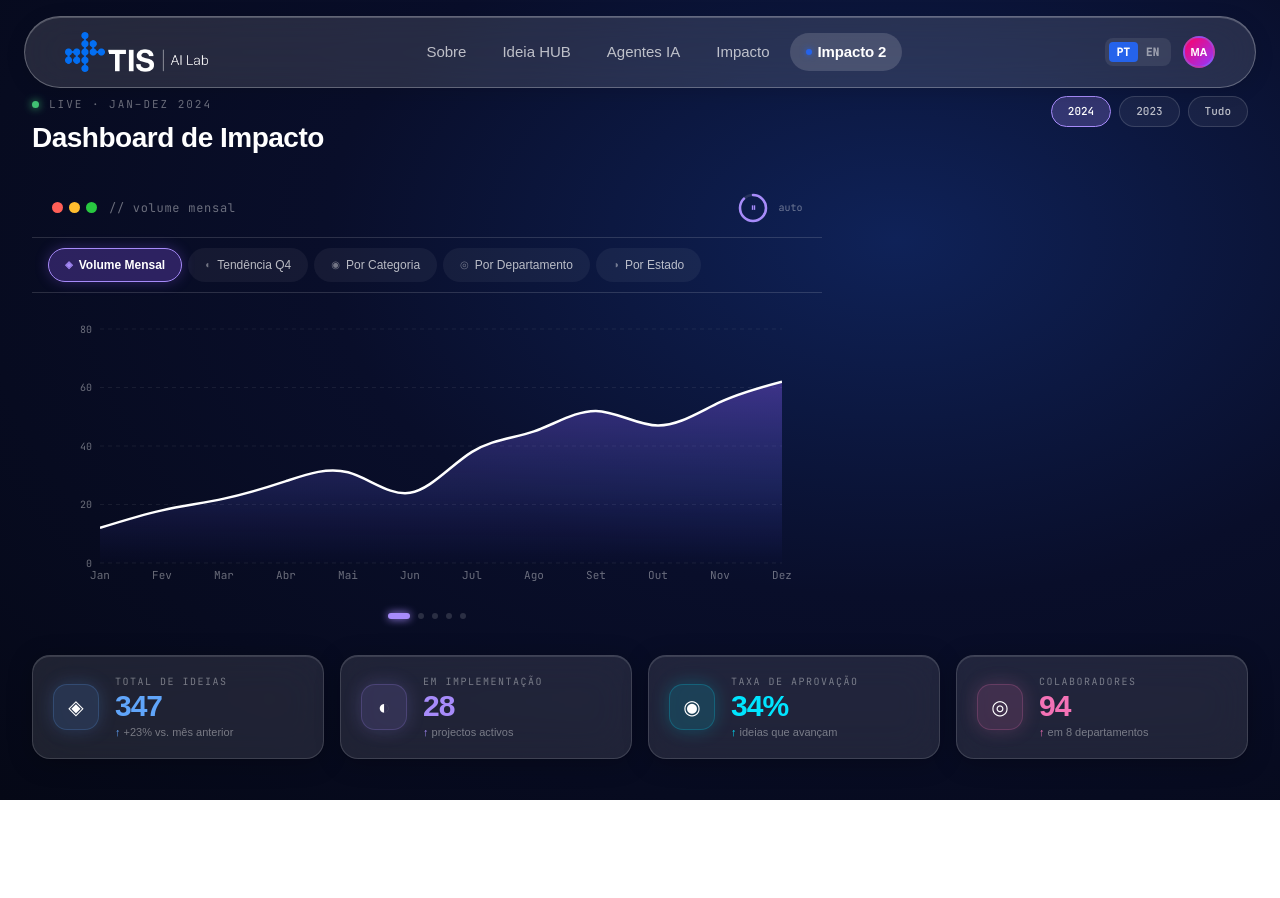
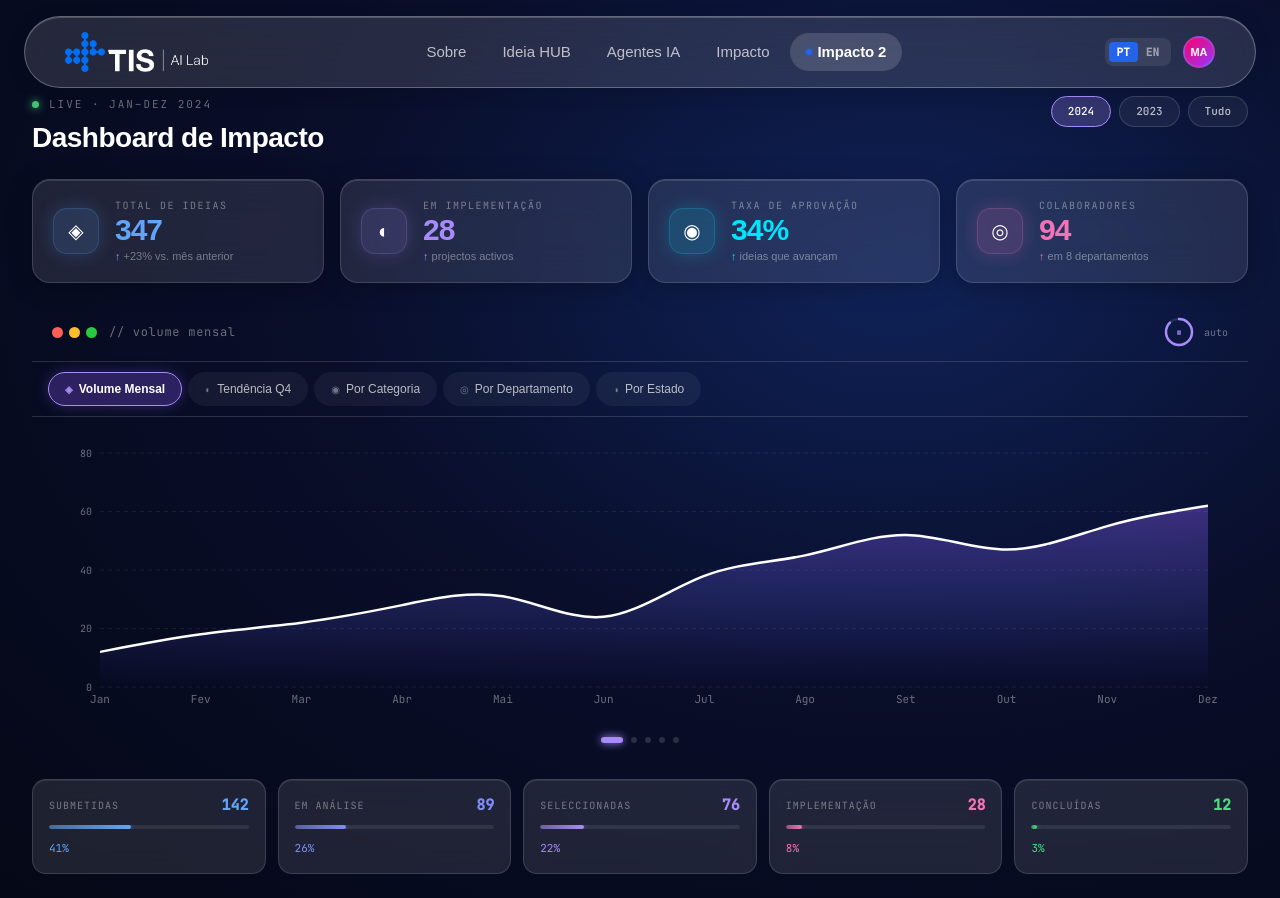
Before and after one commit to saracsguerreiro/labinovacaotis-react, a React (Vite) app: page /#/impacto2 in a window 1280 px wide. Before the commit the page ends 800 px from the top, so only its background shows below. Built offline with nearby package versions, Linux system fonts and the light colour scheme; a web font is replaced by a local one.

Commit message:
Revert "refactor(impacto2): chart left-aligned, KPI cards moved to bottom, strip removed"
This reverts commit 7e747115bac0d8056c8e8e0bf5bb78c8c9b6966f.

```diff
--- a/src/app/components/ImpactDashboard2.tsx
+++ b/src/app/components/ImpactDashboard2.tsx
@@ -324,8 +324,18 @@ export default function ImpactDashboard2() {
 
   const activeTabMeta = TABS.find(t => t.key === activeTab)!;
 
+  /* bottom strip */
+  const strip = [
+    { label: 'Submetidas',    val: 142, color: P.blue,   pct: 41 },
+    { label: 'Em análise',    val: 89,  color: P.indigo, pct: 26 },
+    { label: 'Seleccionadas', val: 76,  color: P.violet, pct: 22 },
+    { label: 'Implementação', val: 28,  color: P.pink,   pct: 8  },
+    { label: 'Concluídas',    val: 12,  color: P.green,  pct: 3  },
+  ];
+
   return (
     <div style={{ minHeight: '100vh', paddingTop: 72, background: P.bgPage, color: P.text }}>
+
 
       <div style={{ position: 'relative', zIndex: 1, maxWidth: 1280, margin: '0 auto', padding: '24px 32px', display: 'flex', flexDirection: 'column', gap: 20 }}>
 
@@ -355,10 +365,43 @@ export default function ImpactDashboard2() {
           </div>
         </div>
 
-        {/* ── Main row: chart LEFT + spacer RIGHT ── */}
-        <div style={{ display: 'grid', gridTemplateColumns: '65% 35%', gap: 20, alignItems: 'start' }}>
+        {/* ── KPI Cards ── */}
+        <div style={{ display: 'grid', gridTemplateColumns: 'repeat(4,1fr)', gap: 16 }}>
+          {kpis.map(card => (
+            <div key={card.label} style={{
+              borderRadius: 18, padding: '18px 20px', display: 'flex', alignItems: 'center', gap: 16,
+              background: P.bgCard,
+              border: `1px solid ${P.border}`,
+              backdropFilter: 'blur(20px)',
+              boxShadow: '0 4px 24px rgba(0,0,0,0.25), inset 0 1px 0 rgba(255,255,255,0.12)',
+              transition: 'transform 0.2s',
+            }}
+              onMouseEnter={e => (e.currentTarget.style.transform = 'scale(1.02)')}
+              onMouseLeave={e => (e.currentTarget.style.transform = 'scale(1)')}
+            >
+              <div style={{
+                width: 46, height: 46, borderRadius: 14, flexShrink: 0,
+                display: 'flex', alignItems: 'center', justifyContent: 'center', fontSize: 20,
+                background: `${card.color}25`,
+                boxShadow: `0 0 18px ${card.color}35`,
+                border: `1px solid ${card.color}35`,
+              }}>{card.icon}</div>
+              <div>
+                <div style={{ fontSize: 10, textTransform: 'uppercase', letterSpacing: '1.5px', color: P.sub, marginBottom: 2, fontFamily: "'JetBrains Mono',monospace" }}>
+                  {card.label}
+                </div>
+                <div style={{ fontSize: 30, fontWeight: 900, lineHeight: 1, letterSpacing: '-1px', color: card.color }}>
+                  <Counter target={card.value} suffix={card.suffix} />
+                </div>
+                <div style={{ fontSize: 11, marginTop: 3, color: P.sub }}>
+                  <span style={{ color: card.color }}>↑ </span>{card.sub}
+                </div>
+              </div>
+            </div>
+          ))}
+        </div>
 
-          {/* Chart window */}
+        {/* ── Central Chart Window ── */}
         <div style={{ overflow: 'hidden' }}>
 
           {/* title bar */}
@@ -367,6 +410,7 @@ export default function ImpactDashboard2() {
             padding: '12px 20px', borderBottom: `1px solid ${P.border}`,
           }}>
             <div style={{ display: 'flex', alignItems: 'center', gap: 12 }}>
+              {/* macOS dots */}
               <div style={{ display: 'flex', gap: 6 }}>
                 {['#ff5f57','#ffbd2e','#28c840'].map(c => (
                   <div key={c} style={{ width: 11, height: 11, borderRadius: '50%', background: c }} />
@@ -436,42 +480,38 @@ export default function ImpactDashboard2() {
           </div>
         </div>
 
-          {/* Right spacer — intentionally empty */}
-          <div />
-        </div>
-
-        {/* ── KPI Cards — bottom ── */}
-        <div style={{ display: 'grid', gridTemplateColumns: 'repeat(4,1fr)', gap: 16 }}>
-          {kpis.map(card => (
-            <div key={card.label} style={{
-              borderRadius: 18, padding: '18px 20px', display: 'flex', alignItems: 'center', gap: 16,
+        {/* ── Bottom strip ── */}
+        <div style={{ display: 'grid', gridTemplateColumns: 'repeat(5,1fr)', gap: 12 }}>
+          {strip.map(s => (
+            <div key={s.label} style={{
+              borderRadius: 14, padding: '14px 16px',
               background: P.bgCard,
               border: `1px solid ${P.border}`,
-              backdropFilter: 'blur(20px)',
-              boxShadow: '0 4px 24px rgba(0,0,0,0.25), inset 0 1px 0 rgba(255,255,255,0.12)',
+              backdropFilter: 'blur(16px)',
+              boxShadow: 'inset 0 1px 0 rgba(255,255,255,0.08)',
               transition: 'transform 0.2s',
             }}
-              onMouseEnter={e => (e.currentTarget.style.transform = 'scale(1.02)')}
+              onMouseEnter={e => (e.currentTarget.style.transform = 'scale(1.03)')}
               onMouseLeave={e => (e.currentTarget.style.transform = 'scale(1)')}
             >
+              <div style={{ display: 'flex', alignItems: 'center', justifyContent: 'space-between', marginBottom: 8 }}>
+                <span style={{ fontSize: 10, textTransform: 'uppercase', letterSpacing: '1px', color: P.sub, fontFamily: "'JetBrains Mono',monospace" }}>
+                  {s.label}
+                </span>
+                <span style={{ fontSize: 15, fontWeight: 700, color: s.color, fontFamily: "'JetBrains Mono',monospace" }}>
+                  {s.val}
+                </span>
+              </div>
+              <div style={{ height: 4, borderRadius: 2, overflow: 'hidden', background: 'rgba(255,255,255,0.08)', marginBottom: 6 }}>
                 <div style={{
-                width: 46, height: 46, borderRadius: 14, flexShrink: 0,
-                display: 'flex', alignItems: 'center', justifyContent: 'center', fontSize: 20,
-                background: `${card.color}25`,
-                boxShadow: `0 0 18px ${card.color}35`,
-                border: `1px solid ${card.color}35`,
-              }}>{card.icon}</div>
-              <div>
-                <div style={{ fontSize: 10, textTransform: 'uppercase', letterSpacing: '1.5px', color: P.sub, marginBottom: 2, fontFamily: "'JetBrains Mono',monospace" }}>
-                  {card.label}
+                  height: '100%', borderRadius: 2,
+                  width: `${s.pct}%`,
+                  background: `linear-gradient(90deg, ${s.color}80, ${s.color})`,
+                  boxShadow: `0 0 6px ${s.color}88`,
+                  transition: 'width 0.8s ease',
+                }} />
               </div>
-                <div style={{ fontSize: 30, fontWeight: 900, lineHeight: 1, letterSpacing: '-1px', color: card.color }}>
-                  <Counter target={card.value} suffix={card.suffix} />
-                </div>
-                <div style={{ fontSize: 11, marginTop: 3, color: P.sub }}>
-                  <span style={{ color: card.color }}>↑ </span>{card.sub}
-                </div>
-              </div>
+              <span style={{ fontSize: 11, color: s.color, fontFamily: "'JetBrains Mono',monospace" }}>{s.pct}%</span>
             </div>
           ))}
         </div>
```
Lines whose indentation alone changed are shown as unchanged.
